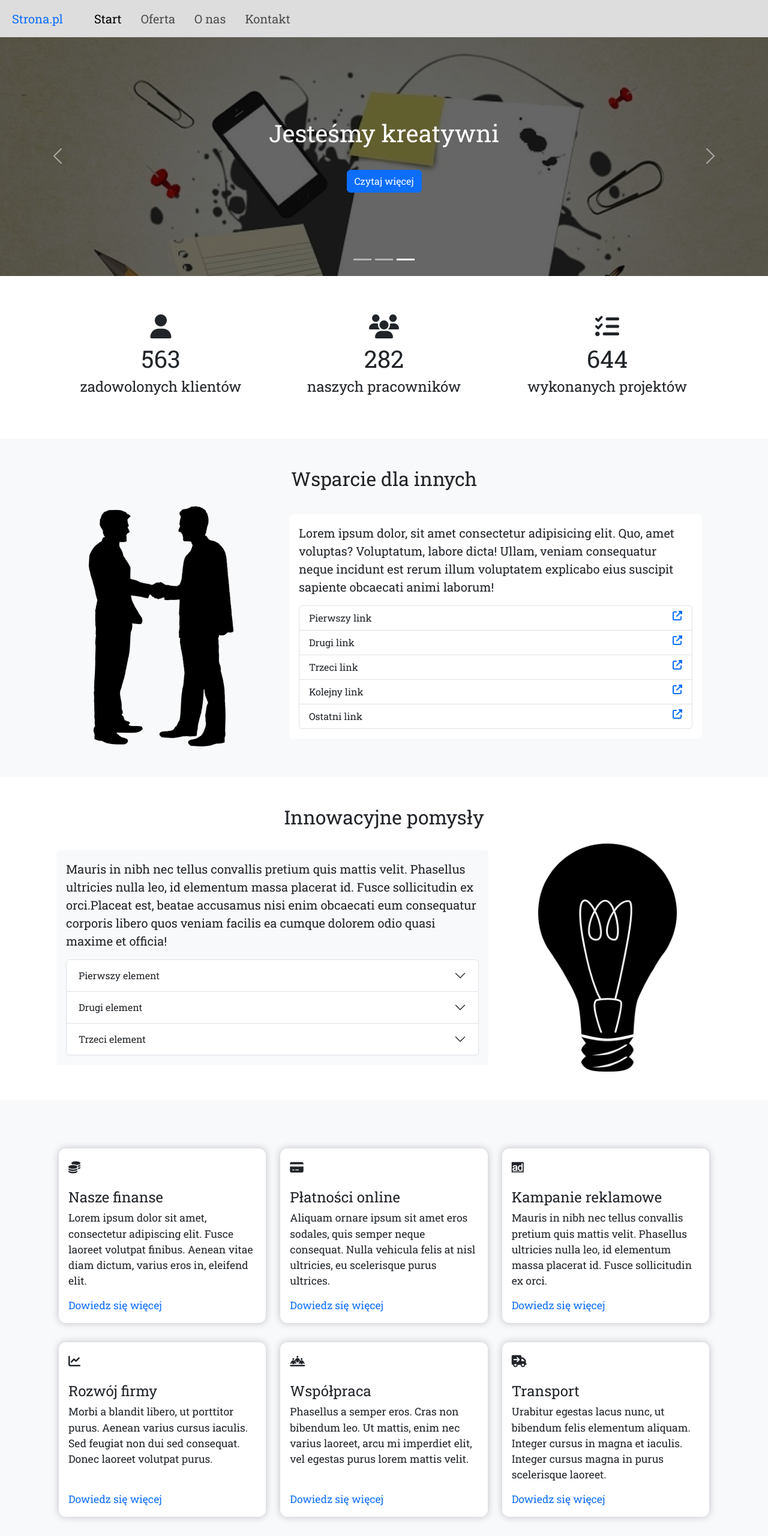
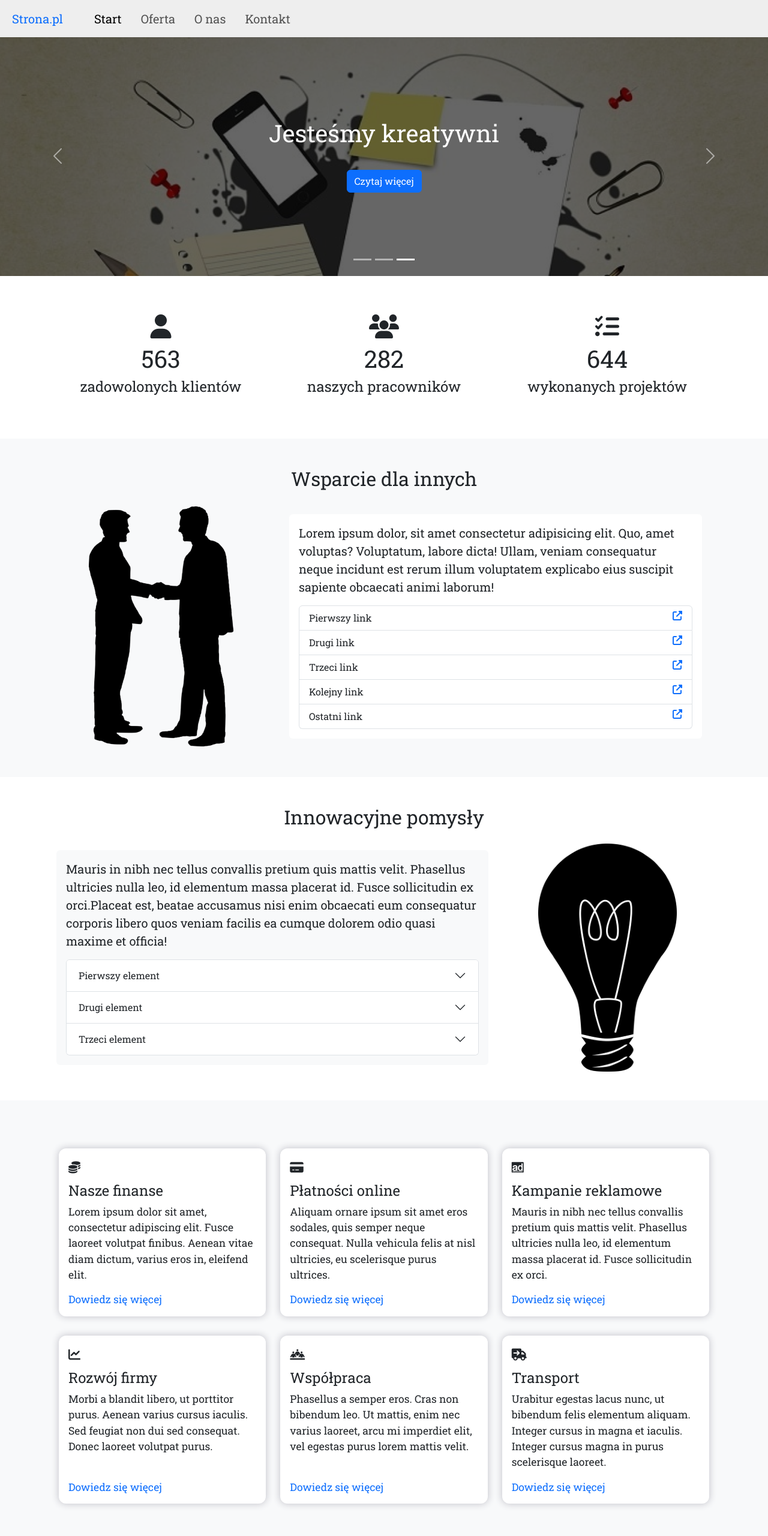
Before and after one commit to Marcos10PL/website-for-the-company, a plain HTML site: page index.html in a window 1280 px wide. Shown: the top 2560 px of the page at 60% size. Drawn offline with nearby package versions, Linux system fonts and the light colour scheme.

Commit message:
technical fixes

```diff
--- a/css/animations.css
+++ b/css/animations.css
@@ -1,6 +1,6 @@
 .animated
 {
-    position: relative !important;
+    position: relative;
     opacity: 0;
 }
 
@@ -31,25 +31,25 @@
 
 @keyframes fade-bottom
 {
-    0% {transform: translateY(50px); opacity: 0;}
+    0% {transform: translateY(3.125rem); opacity: 0;}
     100% {transform: translateY(0); opacity: 1;}
 }
 
 @keyframes fade-top
 {
-    0% {transform: translateY(-50px); opacity: 0;}
+    0% {transform: translateY(-3.125rem); opacity: 0;}
     100% {transform: translateY(0); opacity: 1;}
 }
 
 @keyframes fade-left
 {
-    0% {transform: translateX(-100px); opacity: 0;}
+    0% {transform: translateX(-6.25rem); opacity: 0;}
     100% {transform: translateX(0); opacity: 1;}
 }
 
 @keyframes fade-right
 {
-    0% {transform: translateX(100px); opacity: 0;}
+    0% {transform: translateX(6.25rem); opacity: 0;}
     100% { transform: translateX(0); opacity: 1;}
 }
 
--- a/css/main.css
+++ b/css/main.css
@@ -3,7 +3,7 @@
 body
 {
     font-family: 'Roboto Slab', serif;
-    font-size: 20px;
+    font-size: 1.25rem;
     overflow-x: hidden;
 }
 
@@ -13,29 +13,29 @@ body
     top: 50%;
     left: 50%;
     transform: translate(-50%, -50%);
-    color: rgb(255, 255, 255);
-    font-size: 40px;
-    padding: 50px;
+    color: #fff;
+    font-size: 2.5rem;
+    padding: 3.125rem;
     text-align: left;
 }
 
 #carousel .carousel-item img, div.img-start img
 {
     filter: brightness(0.4);
-    height: 400px !important;
+    height: 25rem;
     object-fit: cover;
     width: 100%;
 }
 
 #carousel, div.img-start
 {
-    height: 400px !important;
+    height: 25rem;
 }
 
 .stats .fa-solid
 {
-    font-size: 40px;
-    padding-bottom: 10px;
+    font-size: 2.5rem;
+    padding-bottom: 0.625rem;
 }
 
 #pomocni .fa-solid
@@ -45,9 +45,9 @@ body
 
 section.info > .row > div > div, .contact > .row > div > div
 {
-    -webkit-box-shadow: 0px 0px 12px 1px rgba(199, 199, 206, 1);
-    -moz-box-shadow: 0px 0px 12px 1px rgba(199, 199, 206, 1);
-    box-shadow: 0px 0px 12px 1px rgba(199, 199, 206, 1);
+    -webkit-box-shadow: 0 0 12px 1px rgba(199, 199, 206, 1);
+    -moz-box-shadow: 0 0px 12px 1px rgba(199, 199, 206, 1);
+    box-shadow: 0 0 12px 1px rgba(199, 199, 206, 1);
     border-radius: 12px;
     position: relative;
 }
@@ -61,12 +61,12 @@ section.info > .row > div > div a
 {
     position: absolute;
     bottom: 0;
-    padding-bottom: 15px;
+    padding-bottom: 0.9rem;
 }
 
 section.info .fa-solid, section.info .fa-brands
 {
-    padding-bottom: 25px;
+    padding-bottom: 0.9rem;
 }
 
 .slider > div
@@ -76,7 +76,7 @@ section.info .fa-solid, section.info .fa-brands
 
 footer
 {
-    font-size: 15px;
+    font-size: 0.9rem;
 }
 
 footer ul
@@ -92,8 +92,8 @@ footer ul a
 
 footer .fa-brands
 {
-    font-size: 18px;
-    padding: 5px 10px 5px 0;
+    font-size: 1.125rem;
+    padding: 0.35rem;
 }
 
 .pop-up
@@ -101,10 +101,10 @@ footer .fa-brands
     display: none;
 }
 
-@media (max-width: 992px)
+@media (max-width: 62rem)
 {
   .map
   {
-      height: 400px;
+      height: 25rem;
   }
 }
--- a/css/nav.css
+++ b/css/nav.css
@@ -1,20 +1,20 @@
 body > header
 {
-    position: fixed !important;
+    position: fixed;
     top: 0;
     left: 0;
     right: 0;
     z-index: 100;
-    background-color: rgb(221, 221, 221);
+    background-color: #eee;
 }
 
 section:first-child
 {
-    padding-top: 60px;
-    background-color: rgb(221, 221, 221);
+    padding-top: 3.75rem;
+    background-color: #eee;
 }
 
-@media (max-width: 767px)
+@media (max-width: 48rem)
 {
     section:first-child
     {
--- a/js/script.js
+++ b/js/script.js
@@ -1,25 +1,26 @@
 $(document).ready(function()
 {
     const windowHeight = $(window).height();
-    const sectionFirstHeight = $('section:nth-child(2)').height()
+    const sectionFirstHeight = $('section:nth-child(2)').height();
+
     let scroll = window.scrollY;
     let start = false;
 
     // counter
-    if(sectionFirstHeight < windowHeight)
-    {
-        $('.counter').each(function() {counter(this, 0); });
-        animate();
-        start = true;
-    }
-
     function counter(el, numbers)
     {
         const count = setInterval(() =>
         {
             $(el).html(numbers++);
-            if(numbers == $(el).data('max')) clearInterval(count);
+            if(numbers === $(el).data('max')) clearInterval(count);
         }, 6)
+    }
+
+    if(sectionFirstHeight < windowHeight)
+    {
+        start = true;
+        $('.counter').each(function() {counter(this, 0); });
+        animate();
     }
 
     // slider
@@ -45,15 +46,17 @@ $(document).ready(function()
             }]
         });
 
-        $('.slider > div').on('mousedown', function(){ $(this).css('cursor', 'grabbing');});
-        $('.slider > div').on('mouseup', function(){ $(this).css('cursor', 'grab');});
+        $('.slider > div')
+          .on('mousedown', function(){ $(this).css('cursor', 'grabbing'); });
+        $('.slider > div')
+          .on('mouseup', function(){ $(this).css('cursor', 'grab'); });
     }
 
     // pop-up -> cookie
     $(window).on('load', function()
     {
-        if(Cookies.get('cookie') == null)
-        $('.pop-up').slideDown();
+        if(Cookies.get('cookie') === null)
+          $('.pop-up').slideDown();
     });
 
     $('.pop-up button.accept').click(function()
@@ -62,31 +65,28 @@ $(document).ready(function()
         Cookies.set('cookie', true, { expires: 7 }, { path: '' });
     });
 
-
     //animation
     function animate()
     {
-        const animated = $('.animated');
-
-        for (i = 0; i < animated.length; i++)
-        {
-            const elementTop = animated[i].getBoundingClientRect().top;
-
-            if (elementTop < windowHeight - 120)
-            animated[i].classList.add("active");
-        }
+      $('.animated').each(function()
+      {
+          const elementTop = $(this)[0].getBoundingClientRect().top;
+          if (elementTop < windowHeight - 120)
+              $(this).addClass("active");
+      });
     }
 
-    if(scroll > 0) animate();
+    if(scroll > 0)
+      animate();
 
     // scroll
-    $(window).scroll(function()
+    $(window).scroll(() =>
     {
         animate();
 
-        if(start == false)
+        if(!start)
         {
-            $('.counter').each(function(){ counter(this, 0);});
+            $('.counter').each(function() { counter(this, 0); });
             start = true;
         }
 
@@ -94,13 +94,15 @@ $(document).ready(function()
         {
             if(scroll < window.scrollY)
             {
-                $('body > header').removeClass('scrolled-up');
-                $('body > header').addClass('scrolled-down');
+                $('body > header')
+                  .removeClass('scrolled-up')
+                  .addClass('scrolled-down');
             }
             else
             {
-                $('body > header').removeClass('scrolled-down');
-                $('body > header').addClass('scrolled-up');
+                $('body > header')
+                  .removeClass('scrolled-down')
+                  .addClass('scrolled-up');
             }
         }
         scroll = window.scrollY;
```
